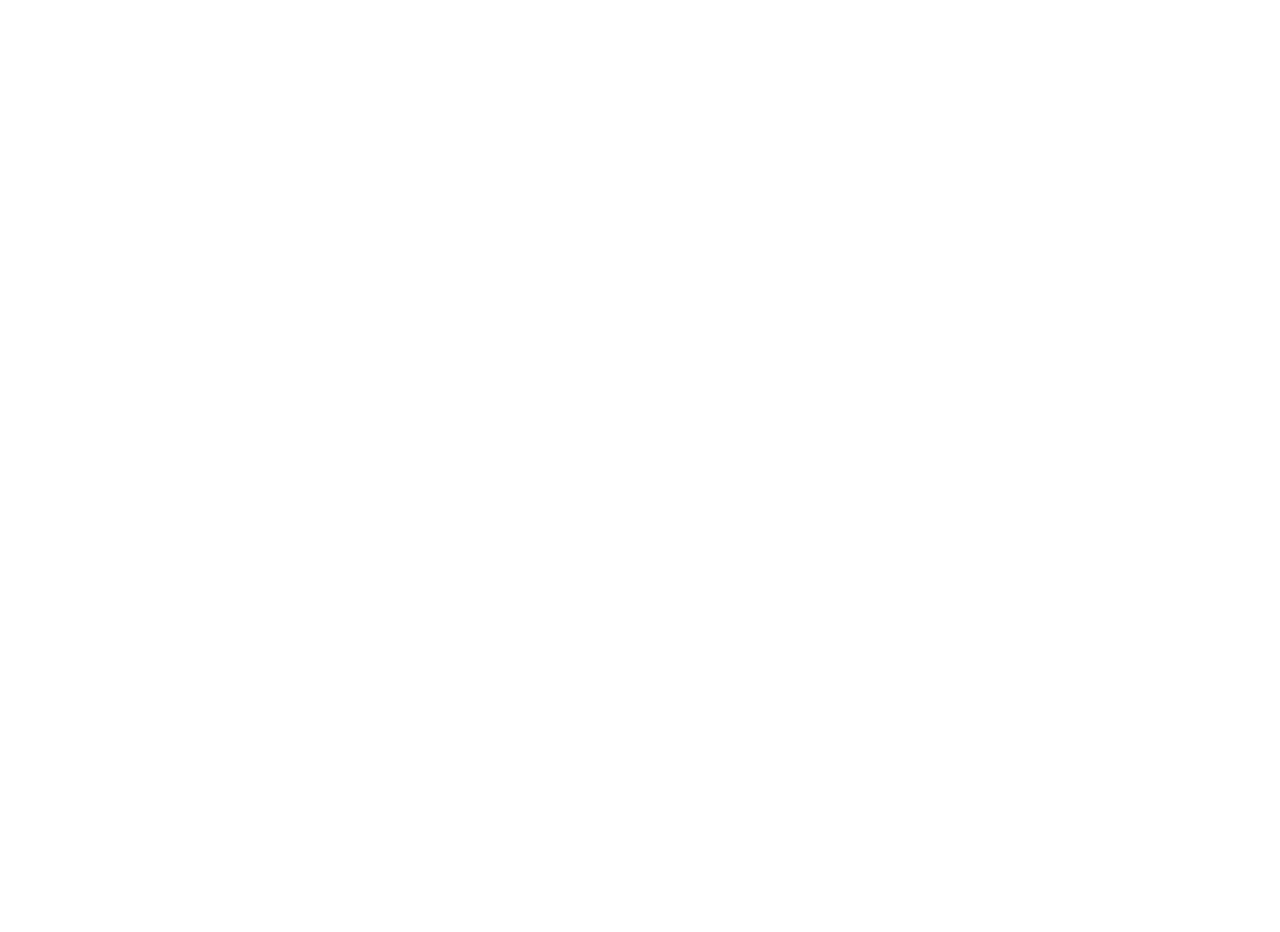
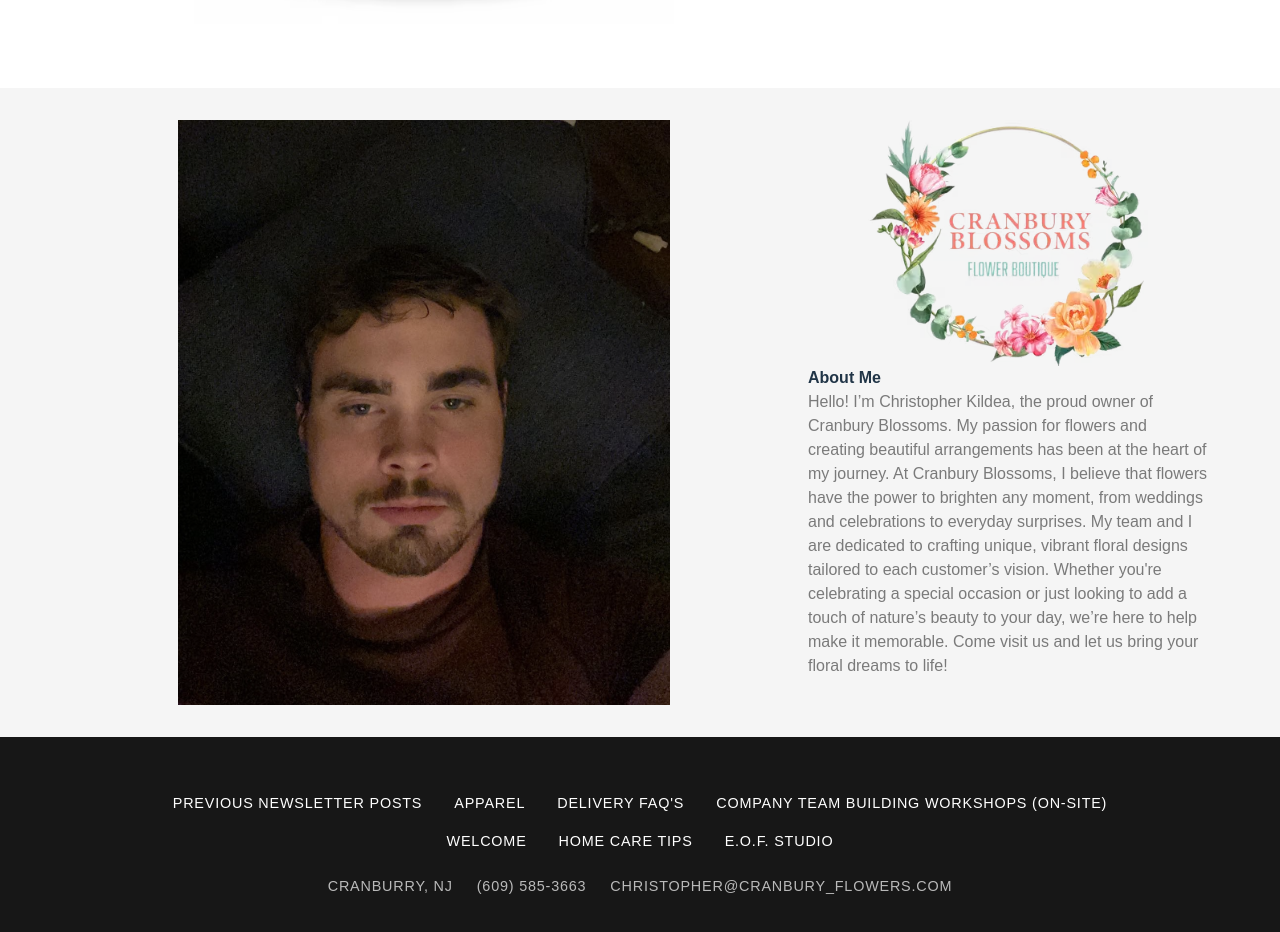
Before and after one commit to ChristopherKildea/CranburyBlossomsWebsite, a React (Vite) app: page / in a window 1280 px wide. Shown: the part 2180-3112 px from the top of the page. Before the commit the page ends 2232 px from the top, so only its background shows below. Built offline with nearby package versions, Linux system fonts and the light colour scheme.

Commit message:
Added a footer

```diff
--- a/src/App.jsx
+++ b/src/App.jsx
@@ -6,6 +6,7 @@
 import Home from './pages/Home'
 import Deliveries from './pages/Deliveries'
 import { Routes, Route } from 'react-router-dom'
+import Footer from './components/Footer'
 
 
 
@@ -34,7 +35,7 @@
       </main>
 
 
-
+      <Footer />
 
 
     </>
--- /dev/null
+++ b/src/components/AboutMe.jsx
@@ -0,0 +1,47 @@
+import React from 'react';
+import "../css/AboutMe.css"
+import Me from "../assets/Me.png"
+import logo from "../assets/logo.avif"
+
+
+const ContentSection = () => {
+    return (
+        <div className='about-container-background'>
+
+            <div className="about-container">
+
+
+                <div className='left-about-column'>
+
+                    <img className='about-me-img' src={Me} />
+
+                </div>
+
+
+                <div className='right-about-column'>
+
+                    <img className='about-me-img' src={logo} />
+
+                    <p style={{ fontWeight: 'bold' }}>About Me</p>
+
+
+                    <p style={{ color: 'rgba(0,0,0,.5)' }}>
+                        Hello! I’m Christopher Kildea, the proud owner of Cranbury Blossoms. My passion for flowers
+                        and creating beautiful arrangements has been at the heart of my journey. At Cranbury Blossoms,
+                        I believe that flowers have the power to brighten any moment, from weddings and celebrations to
+                        everyday surprises. My team and I are dedicated to crafting unique, vibrant floral designs tailored to
+                        each customer’s vision. Whether you're celebrating a special occasion or just looking to add a touch of nature’s
+                        beauty to your day, we’re here to help make it memorable. Come visit us and let us bring your floral dreams to life!
+                    </p>
+
+                </div>
+
+            </div>
+
+
+        </div>
+
+    );
+};
+
+export default ContentSection;
--- a/src/components/ContentSection.jsx
+++ b/src/components/ContentSection.jsx
@@ -3,15 +3,17 @@
 import flowers from "../assets/flowers.avif"
 import logo from "../assets/logo.avif"
 import outside_pic from "../assets/OutsidePic.png"
+import AboutMe from "./AboutMe"
 
 const ContentSection = () => {
     return (
+        <div>
             <div className="container">
                 <div className="left-column">
 
                     <div className='button-row'>
                         <button className='styled-button'>Wedding + Event</button>
-                    <button className='styled-button'>Wedding + Event</button>
+                        <button className='styled-button'>Intimate + Elopement Flowers</button>
 
                     </div>
 
@@ -62,8 +64,23 @@
                         <p><i>Appointment Link</i></p>
                     </div>
                     <img style={{ width: '100%', height: 'auto' }} src={outside_pic} />
+
+
+
                 </div>
+
+
+
+
             </div>
+
+
+            <div>
+                <AboutMe />
+            </div>
+
+        </div>
+
     );
 };
 
--- a/src/components/FlowerCard.jsx
+++ b/src/components/FlowerCard.jsx
@@ -1,15 +1,14 @@
 import { Link } from "react-router-dom";
-import "../css/Navbar.css"
+import "../css/FlowerCard.css"
 
 
 function FlowerCard({ flower }) {
-    return <div>
+    return <div className="flower-card">
 
 
-        <img src={flower.image} alt={flower.name} width={100} />
-        <h2>{flower.name}</h2>
-        <p>${flower.price.toFixed(2)}</p>
-        <p>{flower.description}</p>
+        <img src={flower.image} alt={flower.name} style={{ width: '90%' }} />
+        <p className="flower-title">{flower.name}</p>
+        <p className="flower-price">${flower.price.toFixed(2)}</p>
 
 
     </div>
--- /dev/null
+++ b/src/components/Footer.jsx
@@ -0,0 +1,44 @@
+import { Link } from "react-router-dom";
+import "../css/Footer.css"
+
+
+function NavBar() {
+    return <div className="footer">
+
+
+        <br></br>
+
+        <div className="footer-links">
+            <span>Previous Newsletter Posts</span>
+            <span>Apparel</span>
+            <span>Delivery FAQ's</span>
+            <span>Company Team Building Workshops (On-Site)</span>
+        </div>
+
+
+
+        <div className="footer-links">
+            <span>Welcome</span>
+            <span>Home Care Tips</span>
+            <span>E.O.F. Studio</span>
+        </div>
+
+
+
+
+        <div className="footer-contact">
+
+            <span>Cranburry, Nj</span>
+            <span>(609) 585-3663</span>
+            <span>christopher@cranbury_flowers.com</span>
+
+
+        </div>
+
+        <br></br>
+
+
+    </div>
+}
+
+export default NavBar
--- /dev/null
+++ b/src/css/AboutMe.css
@@ -0,0 +1,40 @@
+.about-container-background {
+    width: 100%;
+    background-color: rgb(245, 245, 245);
+
+}
+
+
+
+.about-me-img {
+    width: 70%;
+    height: auto;
+    margin-left: auto;
+    margin-right: auto;
+    display: block;
+}
+
+.about-container {
+
+
+
+    display: flex;
+    justify-content: space-between;
+    align-items: flex-start;
+    max-width: 1200px;
+    margin: 0 auto;
+    padding: 2rem;
+    gap: 2rem;
+
+
+}
+
+
+.left-about-column {
+    flex: 3;
+}
+
+.right-about-column {
+    flex: 3;
+    max-width: 400px;
+}
--- a/src/css/ContentSection.css
+++ b/src/css/ContentSection.css
@@ -13,6 +13,7 @@
     margin: 0 auto;
     padding: 2rem;
     gap: 2rem;
+
 }
 
 .text-block {
--- /dev/null
+++ b/src/css/Deliveries.css
@@ -0,0 +1,21 @@
+.flower-grid {
+    display: grid;
+    grid-template-columns: repeat(3, 1fr);
+    /* Three columns of equal width */
+    gap: 16px;
+    /* Space between the cards */
+    padding: 16px;
+}
+
+
+
+.flower-grid-container {
+    display: flex;
+    justify-content: center;
+    align-items: flex-start;
+    max-width: 1000px;
+    margin: 0 auto;
+    padding: 2rem;
+    gap: 2rem;
+
+}
--- /dev/null
+++ b/src/css/FlowerCard.css
@@ -0,0 +1,19 @@
+.flower-card {
+    display: flex;
+    flex-direction: column;
+    align-items: center;
+    justify-content: center;
+    background-color: #fff;
+    padding: 8px;
+    text-align: center;
+}
+
+.flower-title {
+    color: rgba(0, 0, 0, .5);
+    font-size: 15px;
+}
+
+.flower-price {
+    color: rgba(0, 0, 0, .5);
+    font-size: 12px;
+}
--- /dev/null
+++ b/src/css/Footer.css
@@ -0,0 +1,31 @@
+.footer {
+    background-color: rgb(23, 23, 23);
+    color: #fff;
+    padding: 2rem;
+    text-align: center;
+}
+
+
+.footer span {
+    font-size: 0.9rem;
+    text-transform: uppercase;
+    letter-spacing: 0.05rem;
+}
+
+
+.footer-links {
+    display: flex;
+    flex-wrap: wrap;
+    justify-content: center;
+    gap: 2rem;
+    margin-bottom: 1rem;
+}
+
+.footer-contact {
+    display: flex;
+    justify-content: center;
+    gap: 1.5rem;
+    margin-top: 1.5rem;
+    color: rgba(255, 255, 255, 0.7);
+    /* Slightly faded for contrast */
+}
--- a/src/pages/Deliveries.jsx
+++ b/src/pages/Deliveries.jsx
@@ -1,5 +1,6 @@
 import React, { useState, useEffect } from 'react';
 import FlowerCard from '../components/FlowerCard';
+import "../css/Deliveries.css"
 
 const Deliveries = () => {
     const [flowers, setFlowers] = useState([]);
@@ -12,12 +13,14 @@
 
     return (
 
+        <div className="flower-grid-container">
+            <div className="flower-grid">
+                {flowers.map((flower) => (
+                    <FlowerCard flower={flower} key={flower.id} />
+                ))}
+            </div>
+        </div>
 
-        <div>
-            {flowers.map((flower) => (
-                <FlowerCard flower={flower} key={flower.id} />
-            ))}
-        </div>
     );
 };
 
```
Also changed, not shown: src/assets/Me.png (added). Lines whose indentation alone changed are shown as unchanged.
